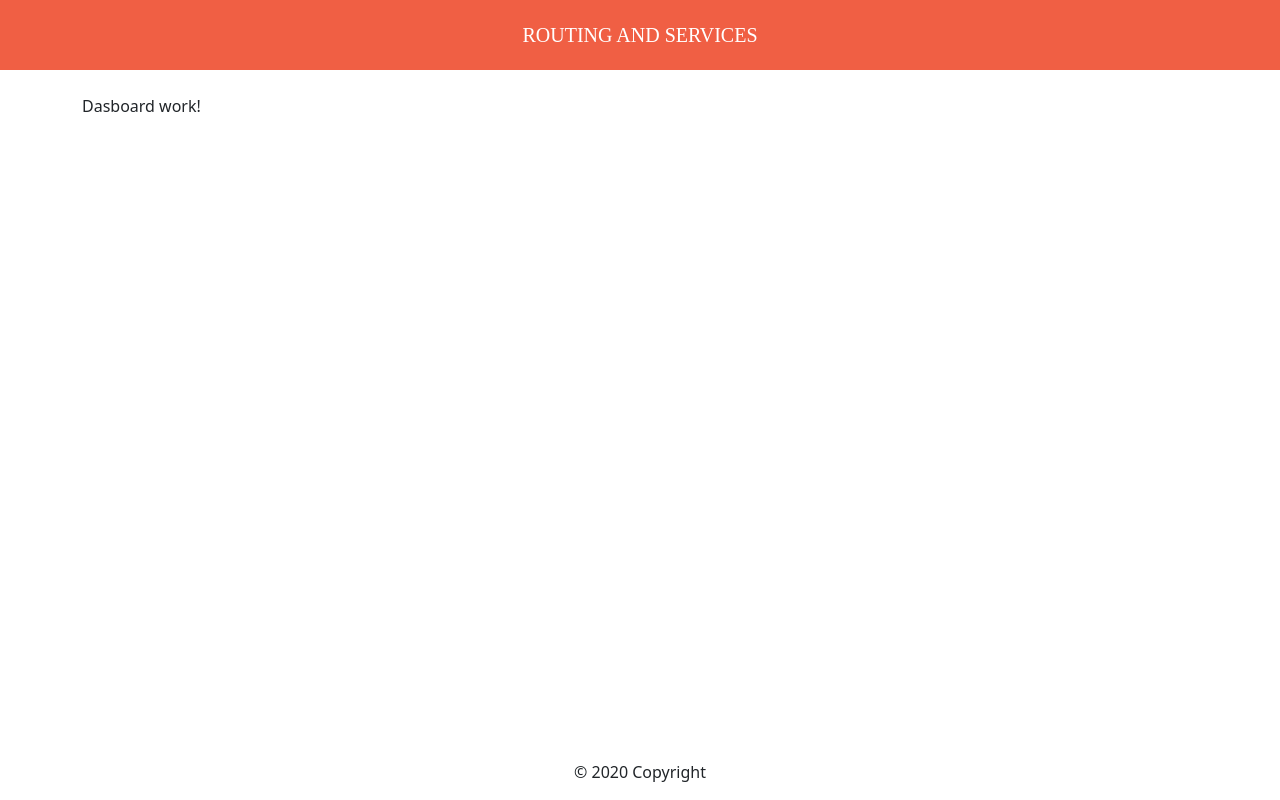
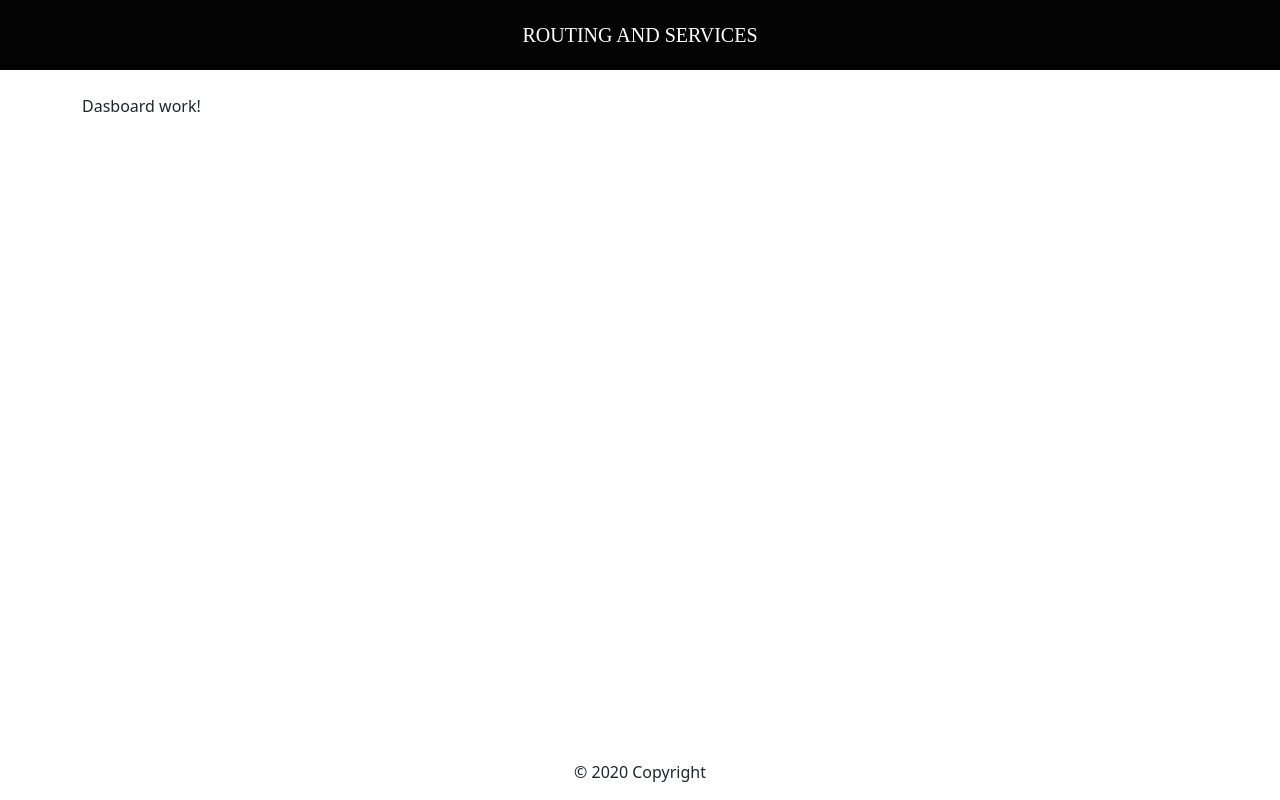
Before and after one commit to alejahndro02/AppUsuarios, an Angular app: page /dashboard in a window 1280 px wide. Built offline with nearby package versions, Linux system fonts and the light colour scheme; a web font is replaced by a local one.

Commit message:
Se cambio el color de fondo del navbar

```diff
--- a/src/app/dashboard/navbar/navbar.component.css
+++ b/src/app/dashboard/navbar/navbar.component.css
@@ -1,5 +1,5 @@
 .navbar {
-    background-color: #f05f44;
+    background-color: #030303;
     height: 70px;
     font-family: 'Orelega One', cursive;
 }
```
